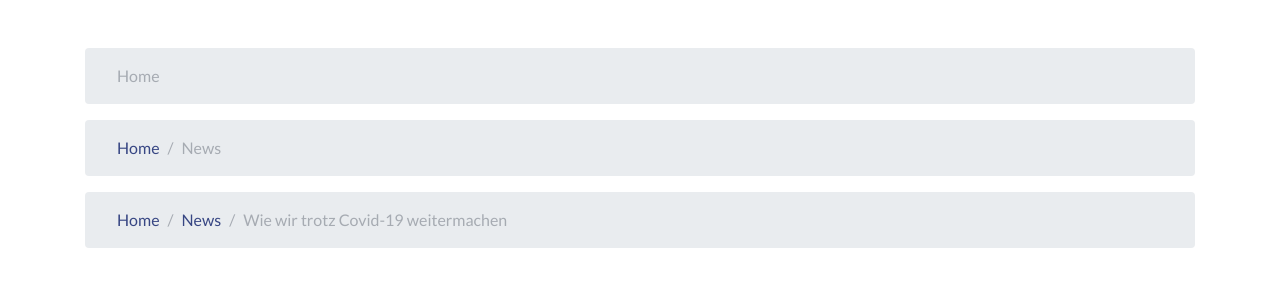
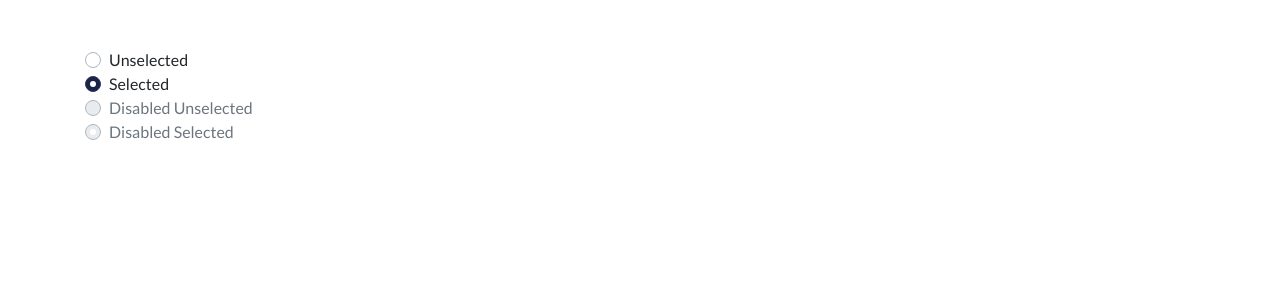
Before and after one commit to NeltaGmbh/framework, a website built with webpack: page index.html in a window 1280 px wide. Built offline with nearby package versions, Linux system fonts and the light colour scheme.

Commit message:
DEV-445 Radio Developed

```diff
--- a/index.html
+++ b/index.html
@@ -11,26 +11,29 @@
     <div class="container mt-5">
         <div class="row">
             <div class="col-12">
-                <nav aria-label="breadcrumb">
-                    <ol class="breadcrumb">
-                      <li class="breadcrumb-item active" aria-current="page">Home</li>
-                    </ol>
-                  </nav>
+                <div class="custom-control custom-radio">
+                    <input type="radio" id="customRadio1" name="customRadio" class="custom-control-input">
+                    <label class="custom-control-label" for="customRadio1">Unselected</label>
+                  </div>
+                  <div class="custom-control custom-radio">
+                    <input type="radio" id="customRadio2" name="customRadio" class="custom-control-input" checked>
+                    <label class="custom-control-label" for="customRadio2">Selected</label>
+                  </div>
+            </div>
+        </div>
+    </div>
 
-                  <nav aria-label="breadcrumb">
-                    <ol class="breadcrumb">
-                      <li class="breadcrumb-item"><a href="#">Home</a></li>
-                      <li class="breadcrumb-item active" aria-current="page">News</li>
-                    </ol>
-                  </nav>
-
-                  <nav aria-label="breadcrumb">
-                    <ol class="breadcrumb">
-                      <li class="breadcrumb-item"><a href="#">Home</a></li>
-                      <li class="breadcrumb-item"><a href="#">News</a></li>
-                      <li class="breadcrumb-item active" aria-current="page">Wie wir trotz Covid-19 weitermachen</li>
-                    </ol>
-                  </nav>
+    <div class="container">
+        <div class="row">
+            <div class="col-12">
+                <div class="custom-control custom-radio">
+                    <input type="radio" id="customCheckDisabled1" name="disabledNone" class="custom-control-input" disabled>
+                    <label class="custom-control-label" for="customCheckDisabled1">Disabled Unselected</label>
+                  </div>
+                  <div class="custom-control custom-radio">
+                    <input type="radio" id="customCheckDisabled2" name="disabledSelected" class="custom-control-input" disabled checked>
+                    <label class="custom-control-label" for="customCheckDisabled2">Disabled Selected</label>
+                  </div>
             </div>
         </div>
     </div>
--- a/package.json
+++ b/package.json
@@ -1,6 +1,6 @@
 {
   "name": "nelta-framework",
-  "version": "0.1.4",
+  "version": "0.1.5",
   "description": "Nelta's framework",
   "main": "index.js",
   "scripts": {
--- a/src/sass/components/_radio.scss
+++ b/src/sass/components/_radio.scss
@@ -0,0 +1,22 @@
+.custom-control-input {
+    &:checked ~ .custom-control-label:before {
+        background: $blue-1;
+        border-color: $blue-2;
+    }
+    &:focus ~ .custom-control-label:before {
+        -webkit-box-shadow: 0px 0px 0px .2rem rgba(28,36,69,0.26);
+        -moz-box-shadow: 0px 0px 0px .2rem rgba(28,36,69,0.26);
+        box-shadow: 0px 0px 0px .2rem rgba(28,36,69,0.26);
+    }
+
+
+}
+
+.custom-radio {
+    .custom-control-input {
+        &:disabled:checked ~ .custom-control-label:before {
+            background: #e9ecef;
+            border: #adb5bd solid 1px;
+        }
+    }
+}
--- a/src/sass/components/components.scss
+++ b/src/sass/components/components.scss
@@ -3,3 +3,4 @@
 @import '_flag.scss';
 @import '_tag.scss';
 @import '_breadcrumbs.scss';
+@import '_radio.scss';
```
Also changed, not shown: README.md, dist/bundle.css.
